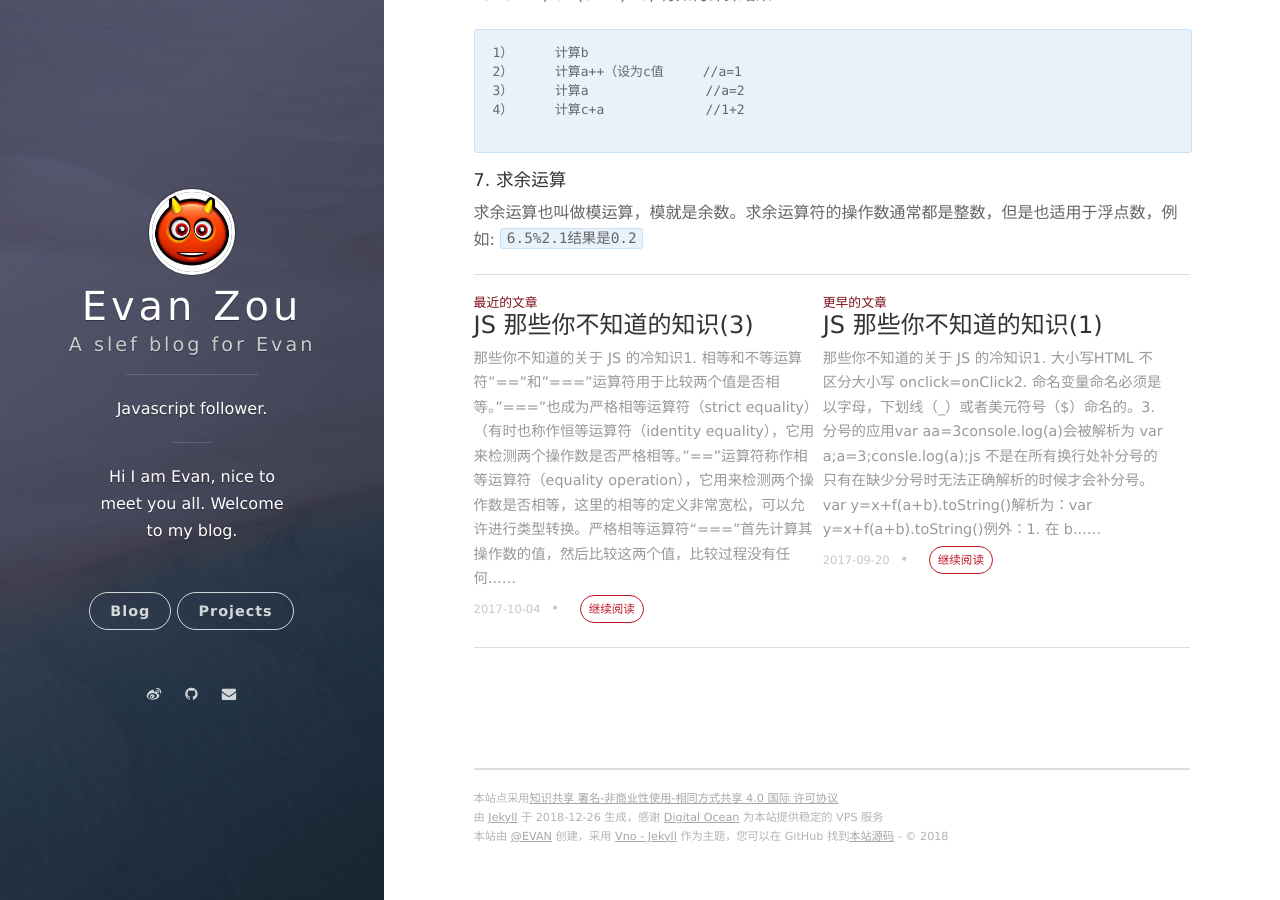
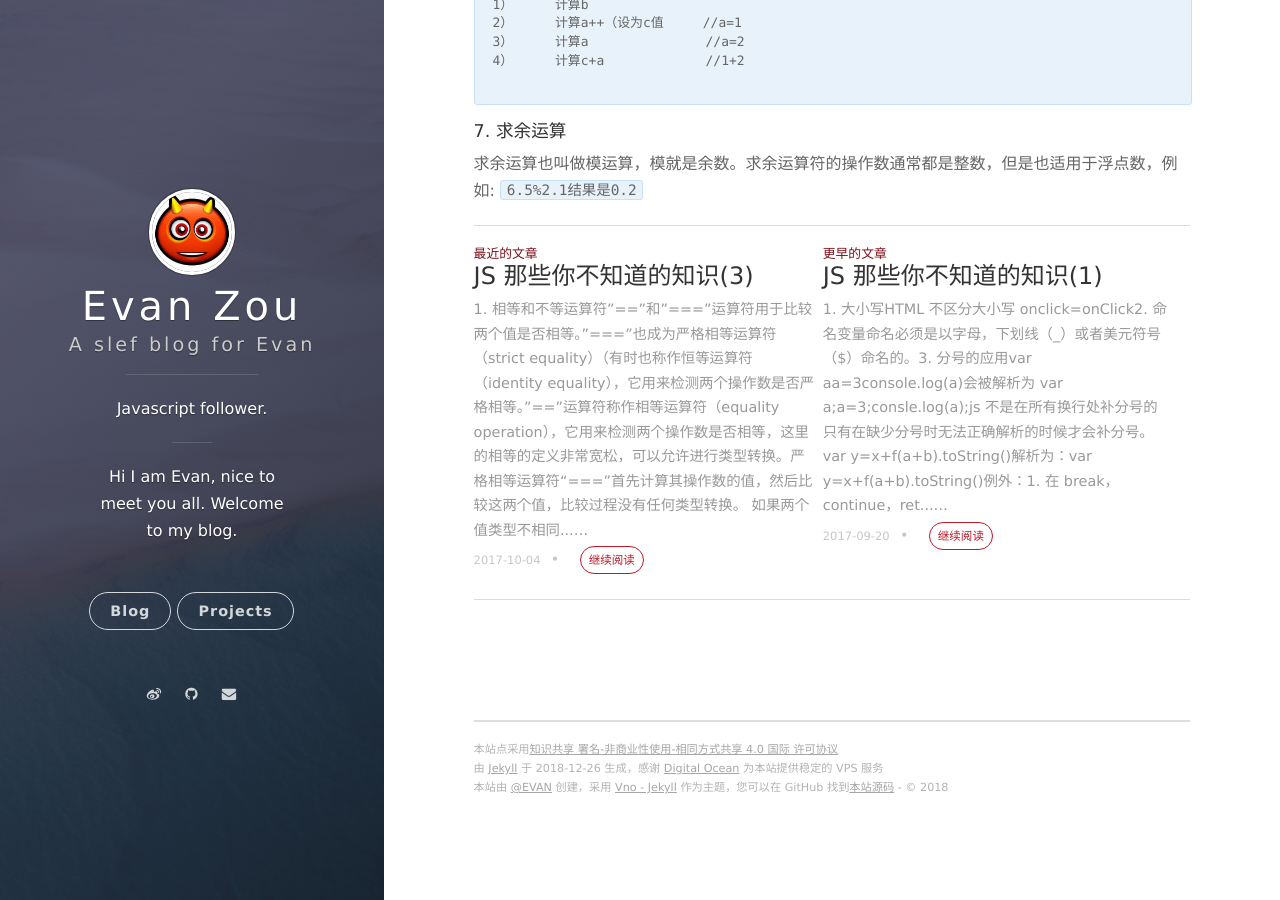
Before and after one commit to Evanzew/Evanzew.github.io, a Jekyll site: the page built from _posts/2017-09-27-JS-CoolerFacts2.markdown, in a window 1280 px wide and 900 px high, scrolled down 1849 px. Built offline with Jekyll 4.4.1, drawn with Linux system fonts in a browser that asks for light colours; nearby versions of some CDN libraries; comment, search, counter and statistics services are not loaded.

```diff
--- a/_posts/2017-09-20-JS-CoolerFacts.markdown
+++ b/_posts/2017-09-20-JS-CoolerFacts.markdown
@@ -3,8 +3,6 @@
 title: JS 那些你不知道的知识(1)
 date: 2017-9-20 14:36:24.000000000 +09:00
 ---
-
-### 那些你不知道的关于 JS 的冷知识
 
 #### 1. 大小写
 
--- a/_posts/2017-09-27-JS-CoolerFacts2.markdown
+++ b/_posts/2017-09-27-JS-CoolerFacts2.markdown
@@ -3,8 +3,6 @@
 title: JS 那些你不知道的知识(2)
 date: 2017-9-27 14:36:24.000000000 +09:00
 ---
-
-### 那些你不知道的关于 JS 的冷知识
 
 #### 1. 显示类型转换
 
--- a/_posts/2017-10-04-JS-CoolerFacts3.markdown
+++ b/_posts/2017-10-04-JS-CoolerFacts3.markdown
@@ -3,8 +3,6 @@
 title: JS 那些你不知道的知识(3)
 date: 2017-10-04 14:36:24.000000000 +09:00
 ---
-
-### 那些你不知道的关于 JS 的冷知识
 
 #### 1. 相等和不等运算符
 
```
